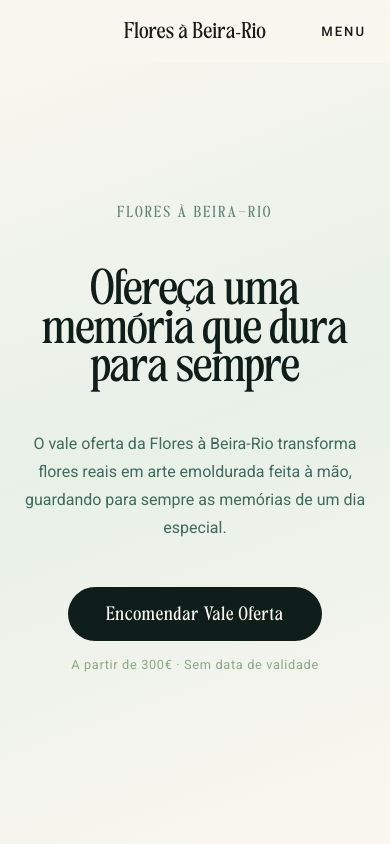
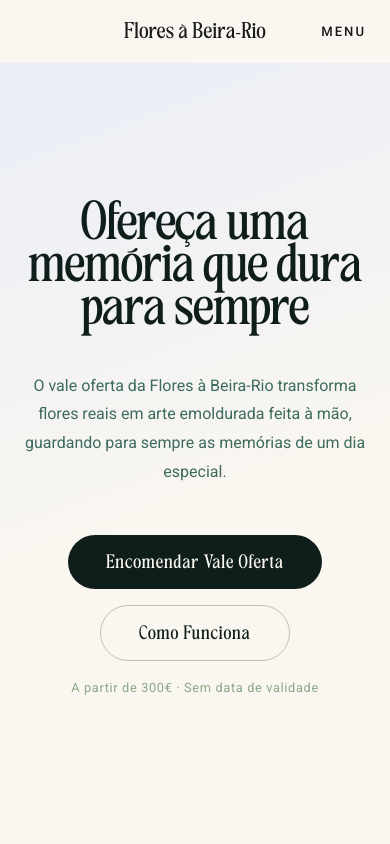
Before and after one commit to floresabeirario/fbr-website, a Next.js app: page /oferecer-preservacao in a window 390 px wide. Shown: the top 844 px of the page. Built offline with nearby package versions, Linux system fonts and the light colour scheme.

Commit message:
Update page.js

```diff
--- a/app/oferecer-preservacao/page.js
+++ b/app/oferecer-preservacao/page.js
@@ -1,13 +1,13 @@
-export { metadata } from "./metadata.js";
-
 "use client";
-
-import { useRef } from "react";
-import Link from "next/link";
 
 export default function OferecePreservacao() {
   const formUrl =
     "https://forms.monday.com/forms/10354340f7be1b415ba4cf84fce6a05c?r=euc1";
+
+  // Azul do voucher
+  const azulVoucher = "#7B8FC7";
+  const azulClaro = "#B8C4E8";
+  const azulFundo = "#E8ECF8";
 
   const ocasioes = [
     {
@@ -15,42 +15,36 @@ export default function OferecePreservacao() {
       titulo: "Casamento",
       descricao:
         "O bouquet de noiva passou meses a ser pensado ao pormenor. Transforme-o numa obra de arte que vai durar para sempre na parede da casa do casal.",
-      keywords: "presente casamento original",
     },
     {
       emoji: "🍼",
       titulo: "Batizado",
       descricao:
         "As flores do altar, do vestido ou da decoração do batizado podem tornar-se numa recordação permanente deste dia tão especial na vida de uma família.",
-      keywords: "presente batizado bebé",
     },
     {
       emoji: "🌸",
       titulo: "Aniversário de casamento",
       descricao:
         "Ofereça ao casal a possibilidade de preservar as flores do seu aniversário, criando uma nova memória para celebrar os anos juntos.",
-      keywords: "presente aniversário casamento",
     },
     {
       emoji: "🎓",
       titulo: "Formatura",
       descricao:
         "Anos de esforço e dedicação merecem ser celebrados. As flores da cerimónia de formatura preservadas num quadro são um símbolo de conquista.",
-      keywords: "presente formatura licenciatura",
     },
     {
       emoji: "🕊️",
       titulo: "Homenagem e Luto",
       descricao:
         "Em momentos de perda, as flores carregam uma carga emocional enorme. Preservá-las é uma forma de manter viva a memória de alguém amado.",
-      keywords: "flores funeral memória",
     },
     {
       emoji: "💛",
       titulo: "Simplesmente Porque Sim",
       descricao:
         "Não é preciso uma ocasião especial para dar um presente especial. Um vale oferta é um gesto de amor puro, sem data marcada.",
-      keywords: "presente especial surpesa",
     },
   ];
 
@@ -63,7 +57,7 @@ export default function OferecePreservacao() {
         overflowX: "hidden",
       }}
     >
-      {/* HERO */}
+      {/* ─── HERO ─── */}
       <section
         style={{
           minHeight: "100svh",
@@ -72,49 +66,18 @@ export default function OferecePreservacao() {
           alignItems: "center",
           justifyContent: "center",
           textAlign: "center",
-          padding: "6rem 1.5rem 4rem",
-          background:
-            "linear-gradient(160deg, #FAF7F0 0%, #e8f0e8 50%, #FAF7F0 100%)",
+          padding: "7rem 1.5rem 5rem",
+          background: `linear-gradient(160deg, ${azulFundo} 0%, #FAF7F0 60%)`,
           position: "relative",
         }}
       >
-        {/* Decorative scallop top */}
-        <div
-          aria-hidden="true"
-          style={{
-            position: "absolute",
-            top: 0,
-            left: 0,
-            right: 0,
-            height: "18px",
-            background:
-              "radial-gradient(circle at 50% -6px, transparent 12px, #8BA888 12px)",
-            backgroundSize: "24px 18px",
-            opacity: 0.35,
-          }}
-        />
-
-        <p
-          style={{
-            fontFamily: "'TAN-MEMORIES', serif",
-            fontSize: "clamp(0.7rem, 2vw, 0.85rem)",
-            letterSpacing: "0.22em",
-            textTransform: "uppercase",
-            color: "#3D6B5E",
-            marginBottom: "1.2rem",
-            opacity: 0.8,
-          }}
-        >
-          Flores à Beira-Rio
-        </p>
-
         <h1
           style={{
             fontFamily: "'TAN-MEMORIES', serif",
-            fontSize: "clamp(2.2rem, 7vw, 5rem)",
+            fontSize: "clamp(2.4rem, 7vw, 5.2rem)",
             lineHeight: 1.1,
             color: "#0F1E1A",
-            maxWidth: "780px",
+            maxWidth: "800px",
             marginBottom: "1.8rem",
           }}
         >
@@ -124,10 +87,10 @@ export default function OferecePreservacao() {
         <p
           style={{
             fontSize: "clamp(1rem, 2.5vw, 1.2rem)",
-            lineHeight: 1.75,
+            lineHeight: 1.8,
             maxWidth: "560px",
             color: "#3D6B5E",
-            marginBottom: "2.8rem",
+            marginBottom: "3rem",
           }}
         >
           O vale oferta da Flores à Beira-Rio transforma flores reais em arte
@@ -135,6 +98,7 @@ export default function OferecePreservacao() {
           especial.
         </p>
 
+        <div style={{ display: "flex", flexWrap: "wrap", gap: "1rem", justifyContent: "center" }}>
           <a
             href={formUrl}
             target="_blank"
@@ -163,9 +127,37 @@ export default function OferecePreservacao() {
             Encomendar Vale Oferta
           </a>
 
+          <a
+            href="/como-funciona"
+            style={{
+              display: "inline-block",
+              backgroundColor: "transparent",
+              color: "#0F1E1A",
+              padding: "1rem 2.4rem",
+              borderRadius: "60px",
+              border: "1.5px solid rgba(15,30,26,0.25)",
+              fontFamily: "'TAN-MEMORIES', serif",
+              fontSize: "clamp(0.85rem, 2vw, 1rem)",
+              letterSpacing: "0.08em",
+              textDecoration: "none",
+              transition: "border-color 0.2s, transform 0.2s",
+            }}
+            onMouseEnter={(e) => {
+              e.currentTarget.style.borderColor = "#3D6B5E";
+              e.currentTarget.style.transform = "translateY(-2px)";
+            }}
+            onMouseLeave={(e) => {
+              e.currentTarget.style.borderColor = "rgba(15,30,26,0.25)";
+              e.currentTarget.style.transform = "translateY(0)";
+            }}
+          >
+            Como Funciona
+          </a>
+        </div>
+
         <p
           style={{
-            marginTop: "1rem",
+            marginTop: "1.2rem",
             fontSize: "0.8rem",
             color: "#8BA888",
             letterSpacing: "0.05em",
@@ -175,7 +167,7 @@ export default function OferecePreservacao() {
         </p>
       </section>
 
-      {/* FOTOS DO VALE */}
+      {/* ─── FOTOS DO VALE ─── */}
       <section
         style={{
           padding: "5rem 1.5rem",
@@ -191,51 +183,38 @@ export default function OferecePreservacao() {
             alignItems: "center",
           }}
         >
-          {/* Card vale imagem 1 */}
           <div
             style={{
               borderRadius: "20px",
               overflow: "hidden",
               boxShadow: "0 8px 40px rgba(15,30,26,0.12)",
               aspectRatio: "3/4",
-              background: "#e8ede8",
-              position: "relative",
+              background: azulFundo,
             }}
           >
             <img
               src="/images/vale1.webp"
               alt="Cartão presente da Flores à Beira-Rio versão colorida com ilustrações de flores"
-              style={{
-                width: "100%",
-                height: "100%",
-                objectFit: "cover",
-              }}
+              style={{ width: "100%", height: "100%", objectFit: "cover" }}
             />
           </div>
 
-          {/* Card vale imagem 2 */}
           <div
             style={{
               borderRadius: "20px",
               overflow: "hidden",
               boxShadow: "0 8px 40px rgba(15,30,26,0.12)",
               aspectRatio: "3/4",
-              background: "#e8ede8",
-              position: "relative",
+              background: azulFundo,
             }}
           >
             <img
               src="/images/vale2.webp"
               alt="Cartão presente da Flores à Beira-Rio verso com detalhes do vale oferta"
-              style={{
-                width: "100%",
-                height: "100%",
-                objectFit: "cover",
-              }}
+              style={{ width: "100%", height: "100%", objectFit: "cover" }}
             />
           </div>
 
-          {/* Texto ao lado */}
           <div style={{ padding: "1rem 0" }}>
             <h2
               style={{
@@ -256,17 +235,11 @@ export default function OferecePreservacao() {
                 marginBottom: "1.2rem",
               }}
             >
-              O cartão presente é desenhado à mão por uma artista de Coimbra, e
-              existe em duas versões: uma colorida e alegre, outra em tons
+              O cartão presente é desenhado à mão por uma artista de Coimbra,
+              e existe em duas versões: uma colorida e alegre, outra em tons
               neutros e elegantes, para se adaptar a qualquer ocasião.
             </p>
-            <p
-              style={{
-                lineHeight: 1.8,
-                fontSize: "1rem",
-                color: "#3D6B5E",
-              }}
-            >
+            <p style={{ lineHeight: 1.8, fontSize: "1rem", color: "#3D6B5E" }}>
               Pode ser enviado por email gratuitamente, ou entregue fisicamente
               por 5€ mais portes. A recolha em Coimbra é gratuita.
             </p>
@@ -274,11 +247,11 @@ export default function OferecePreservacao() {
         </div>
       </section>
 
-      {/* OCASIÕES */}
+      {/* ─── OCASIÕES — fundo azul do voucher ─── */}
       <section
         style={{
           padding: "5rem 1.5rem",
-          backgroundColor: "#0F1E1A",
+          backgroundColor: azulVoucher,
           color: "#FAF7F0",
           position: "relative",
         }}
@@ -290,7 +263,7 @@ export default function OferecePreservacao() {
               fontSize: "0.8rem",
               letterSpacing: "0.22em",
               textTransform: "uppercase",
-              color: "#8BA888",
+              color: "rgba(250,247,240,0.65)",
               textAlign: "center",
               marginBottom: "0.8rem",
             }}
@@ -304,6 +277,7 @@ export default function OferecePreservacao() {
               textAlign: "center",
               marginBottom: "0.8rem",
               lineHeight: 1.2,
+              color: "#FAF7F0",
             }}
           >
             Para cada momento da vida
@@ -311,15 +285,15 @@ export default function OferecePreservacao() {
           <p
             style={{
               textAlign: "center",
-              color: "#8BA888",
+              color: "rgba(250,247,240,0.8)",
               fontSize: "1rem",
               lineHeight: 1.75,
               maxWidth: "520px",
               margin: "0 auto 3.5rem",
             }}
           >
-            Um presente que vai muito além das flores. É uma forma de dizer que
-            aquele momento merece durar para sempre.
+            Um presente que vai muito além das flores. É uma forma de dizer
+            que aquele momento merece durar para sempre.
           </p>
 
           <div
@@ -333,23 +307,20 @@ export default function OferecePreservacao() {
               <article
                 key={i}
                 style={{
-                  background: "rgba(255,255,255,0.04)",
-                  border: "1px solid rgba(139,168,136,0.2)",
+                  background: "rgba(255,255,255,0.15)",
+                  border: "1px solid rgba(255,255,255,0.25)",
                   borderRadius: "16px",
                   padding: "2rem 1.6rem",
                   transition: "background 0.2s, border-color 0.2s",
                   cursor: "default",
                 }}
                 onMouseEnter={(e) => {
-                  e.currentTarget.style.background = "rgba(61,107,94,0.18)";
-                  e.currentTarget.style.borderColor =
-                    "rgba(139,168,136,0.5)";
+                  e.currentTarget.style.background = "rgba(255,255,255,0.25)";
+                  e.currentTarget.style.borderColor = "rgba(255,255,255,0.5)";
                 }}
                 onMouseLeave={(e) => {
-                  e.currentTarget.style.background =
-                    "rgba(255,255,255,0.04)";
-                  e.currentTarget.style.borderColor =
-                    "rgba(139,168,136,0.2)";
+                  e.currentTarget.style.background = "rgba(255,255,255,0.15)";
+                  e.currentTarget.style.borderColor = "rgba(255,255,255,0.25)";
                 }}
               >
                 <div
@@ -372,7 +343,7 @@ export default function OferecePreservacao() {
                   style={{
                     fontSize: "0.92rem",
                     lineHeight: 1.7,
-                    color: "#8BA888",
+                    color: "rgba(250,247,240,0.85)",
                   }}
                 >
                   {item.descricao}
@@ -383,21 +354,21 @@ export default function OferecePreservacao() {
         </div>
       </section>
 
-      {/* COMO FUNCIONA */}
+      {/* ─── COMO FUNCIONA — fundo azul claro ─── */}
       <section
         style={{
           padding: "6rem 1.5rem",
-          maxWidth: "800px",
-          margin: "0 auto",
+          backgroundColor: azulFundo,
         }}
       >
+        <div style={{ maxWidth: "800px", margin: "0 auto" }}>
           <p
             style={{
               fontFamily: "'TAN-MEMORIES', serif",
               fontSize: "0.8rem",
               letterSpacing: "0.22em",
               textTransform: "uppercase",
-            color: "#8BA888",
+              color: azulVoucher,
               textAlign: "center",
               marginBottom: "0.8rem",
             }}
@@ -411,6 +382,7 @@ export default function OferecePreservacao() {
               textAlign: "center",
               marginBottom: "3.5rem",
               lineHeight: 1.2,
+              color: "#0F1E1A",
             }}
           >
             Simples e cheio de significado
@@ -449,16 +421,20 @@ export default function OferecePreservacao() {
                 gap: "1.8rem",
                 alignItems: "flex-start",
                 marginBottom: "3rem",
+                background: "#fff",
+                borderRadius: "16px",
+                padding: "1.8rem 1.6rem",
+                boxShadow: "0 2px 16px rgba(123,143,199,0.12)",
               }}
             >
               <div
                 style={{
                   fontFamily: "'TAN-MEMORIES', serif",
-                fontSize: "2.5rem",
-                color: "#8BA888",
+                  fontSize: "2.2rem",
+                  color: azulVoucher,
                   lineHeight: 1,
                   minWidth: "52px",
-                opacity: 0.5,
+                  opacity: 0.7,
                 }}
                 aria-hidden="true"
               >
@@ -475,36 +451,28 @@ export default function OferecePreservacao() {
                 >
                   {passo.titulo}
                 </h3>
-              <p
-                style={{
-                  fontSize: "0.95rem",
-                  lineHeight: 1.8,
-                  color: "#3D6B5E",
-                }}
-              >
+                <p style={{ fontSize: "0.95rem", lineHeight: 1.8, color: "#3D6B5E" }}>
                   {passo.texto}
                 </p>
               </div>
             </div>
           ))}
+        </div>
       </section>
 
-      {/* CITAÇÃO / DESTAQUE EMOCIONAL */}
+      {/* ─── CITAÇÃO ─── */}
       <section
         style={{
           padding: "5rem 2rem",
-          background:
-            "linear-gradient(135deg, #3D6B5E 0%, #0F1E1A 100%)",
+          background: `linear-gradient(135deg, ${azulVoucher} 0%, #0F1E1A 100%)`,
           textAlign: "center",
           color: "#FAF7F0",
-          position: "relative",
-          overflow: "hidden",
         }}
       >
         <blockquote
           style={{
             fontFamily: "'TAN-MEMORIES', serif",
-            fontSize: "clamp(1.4rem, 4vw, 2.2rem)",
+            fontSize: "clamp(1.4rem, 4vw, 2.4rem)",
             lineHeight: 1.5,
             maxWidth: "680px",
             margin: "0 auto 1rem",
@@ -517,7 +485,7 @@ export default function OferecePreservacao() {
           style={{
             fontSize: "0.85rem",
             letterSpacing: "0.15em",
-            color: "#8BA888",
+            color: azulClaro,
             fontStyle: "normal",
           }}
         >
@@ -525,7 +493,7 @@ export default function OferecePreservacao() {
         </cite>
       </section>
 
-      {/* CONDIÇÕES */}
+      {/* ─── CONDIÇÕES ─── */}
       <section
         style={{
           padding: "5rem 1.5rem",
@@ -575,7 +543,7 @@ export default function OferecePreservacao() {
               }}
             >
               <span
-                style={{ color: "#B8954A", marginTop: "2px", flexShrink: 0 }}
+                style={{ color: azulVoucher, marginTop: "2px", flexShrink: 0 }}
                 aria-hidden="true"
               >
                 ✦
@@ -586,12 +554,12 @@ export default function OferecePreservacao() {
         </ul>
       </section>
 
-      {/* CTA FINAL */}
+      {/* ─── CTA FINAL ─── */}
       <section
         style={{
           padding: "6rem 1.5rem",
           textAlign: "center",
-          backgroundColor: "#FAF7F0",
+          backgroundColor: azulFundo,
         }}
       >
         <h2
@@ -624,7 +592,7 @@ export default function OferecePreservacao() {
           rel="noopener noreferrer"
           style={{
             display: "inline-block",
-            backgroundColor: "#B8954A",
+            backgroundColor: azulVoucher,
             color: "#FAF7F0",
             padding: "1.1rem 2.6rem",
             borderRadius: "60px",
@@ -635,23 +603,17 @@ export default function OferecePreservacao() {
             transition: "background 0.2s, transform 0.2s",
           }}
           onMouseEnter={(e) => {
-            e.currentTarget.style.backgroundColor = "#9a7a3a";
+            e.currentTarget.style.backgroundColor = "#5c70b0";
             e.currentTarget.style.transform = "translateY(-2px)";
           }}
           onMouseLeave={(e) => {
-            e.currentTarget.style.backgroundColor = "#B8954A";
+            e.currentTarget.style.backgroundColor = azulVoucher;
             e.currentTarget.style.transform = "translateY(0)";
           }}
         >
           Encomendar Vale Oferta
         </a>
-        <p
-          style={{
-            marginTop: "1.2rem",
-            fontSize: "0.8rem",
-            color: "#8BA888",
-          }}
-        >
+        <p style={{ marginTop: "1.2rem", fontSize: "0.8rem", color: "#8BA888" }}>
           Tem dúvidas?{" "}
           <a
             href="https://wa.me/351934680300"
```
Lines whose indentation alone changed are shown as unchanged.
